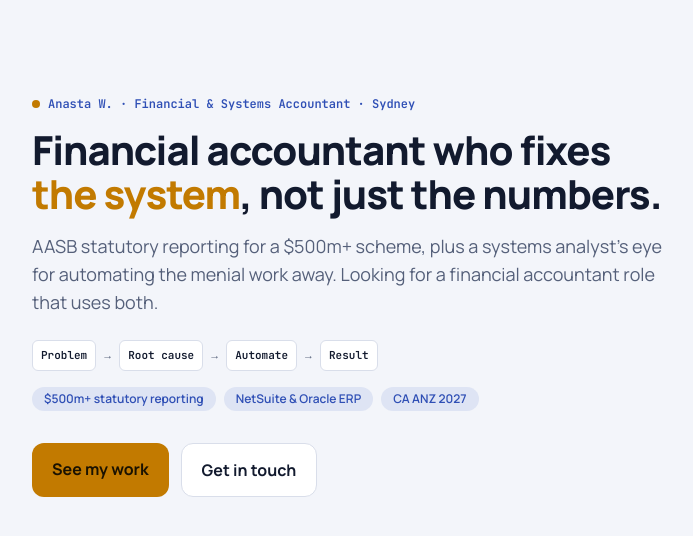
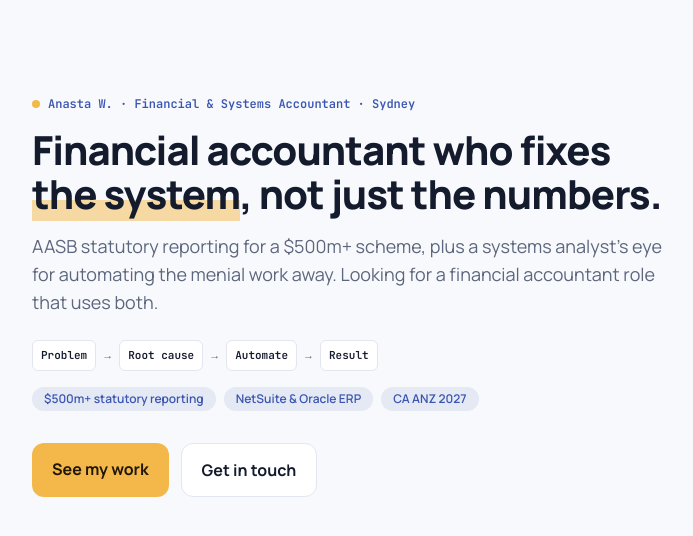
Before and after one commit to anasta-lu/myspace, a Next.js app: page / in a window 1280 px wide. Shown: the top 536 px of the page, without its empty margins (292-985 px from the left). Built offline with nearby package versions, Linux system fonts and the light colour scheme.

Commit message:
Soften hero palette: lighter dark theme, gold highlight instead of orange text
Co-Authored-By: Claude Opus 5.5 (1M context) <noreply@anthropic.com>
Claude-Session: https://claude.ai/code/session_01RrsNRpp8svnJw7ERBoNwd1

```diff
--- a/src/app/_components/hero.tsx
+++ b/src/app/_components/hero.tsx
@@ -11,7 +11,9 @@ export function Hero() {
       </p>
       <h1 className="mt-4 text-[2rem] font-extrabold leading-[1.1] tracking-tight [text-wrap:balance] md:text-5xl">
         Financial accountant who fixes{" "}
-        <span className="text-amber">the system</span>, not just the numbers.
+        <span className="bg-[linear-gradient(transparent_62%,rgb(var(--amber)/0.5)_62%)] [box-decoration-break:clone]">
+          the system
+        </span>, not just the numbers.
       </h1>
       <p className="mt-4 max-w-prose text-base leading-relaxed text-muted md:text-lg">
         AASB statutory reporting for a $500m+ scheme, plus a systems
--- a/src/app/globals.css
+++ b/src/app/globals.css
@@ -2,28 +2,28 @@
 @tailwind components;
 @tailwind utilities;
 
-/* "Systems" palette: navy ink, amber highlight, blue labels */
+/* "Systems" palette: navy ink, soft gold highlight, blue labels */
 :root {
-  --bg: 243 245 250;
-  --fg: 18 26 46;
-  --muted: 85 96 122;
+  --bg: 248 249 252;
+  --fg: 20 27 45;
+  --muted: 92 102 125;
   --card: 255 255 255;
-  --line: 217 222 234;
-  --amber: 194 122 0;
-  --blue: 47 79 181;
-  --on-amber: 26 18 0;
+  --line: 226 230 239;
+  --amber: 244 184 74;
+  --blue: 58 86 178;
+  --on-amber: 31 22 4;
   color-scheme: light;
 }
 
 @media (prefers-color-scheme: dark) {
   :root {
-    --bg: 13 18 34;
-    --fg: 230 234 245;
-    --muted: 152 162 189;
-    --card: 21 28 49;
-    --line: 38 48 82;
-    --amber: 242 177 60;
-    --blue: 143 168 255;
+    --bg: 27 34 54;
+    --fg: 238 241 248;
+    --muted: 170 179 204;
+    --card: 36 45 71;
+    --line: 54 64 94;
+    --amber: 245 195 91;
+    --blue: 159 180 255;
     color-scheme: dark;
   }
 }
--- a/src/app/layout.tsx
+++ b/src/app/layout.tsx
@@ -49,7 +49,7 @@ export default function RootLayout({
           name="msapplication-config"
           content="/favicon/browserconfig.xml"
         />
-        <meta name="theme-color" content="#0d1222" />
+        <meta name="theme-color" content="#1b2236" />
         <link rel="alternate" type="application/rss+xml" href="/feed.xml" />
       </head>
       <body className={`${sans.variable} ${mono.variable} font-sans`}>
```
